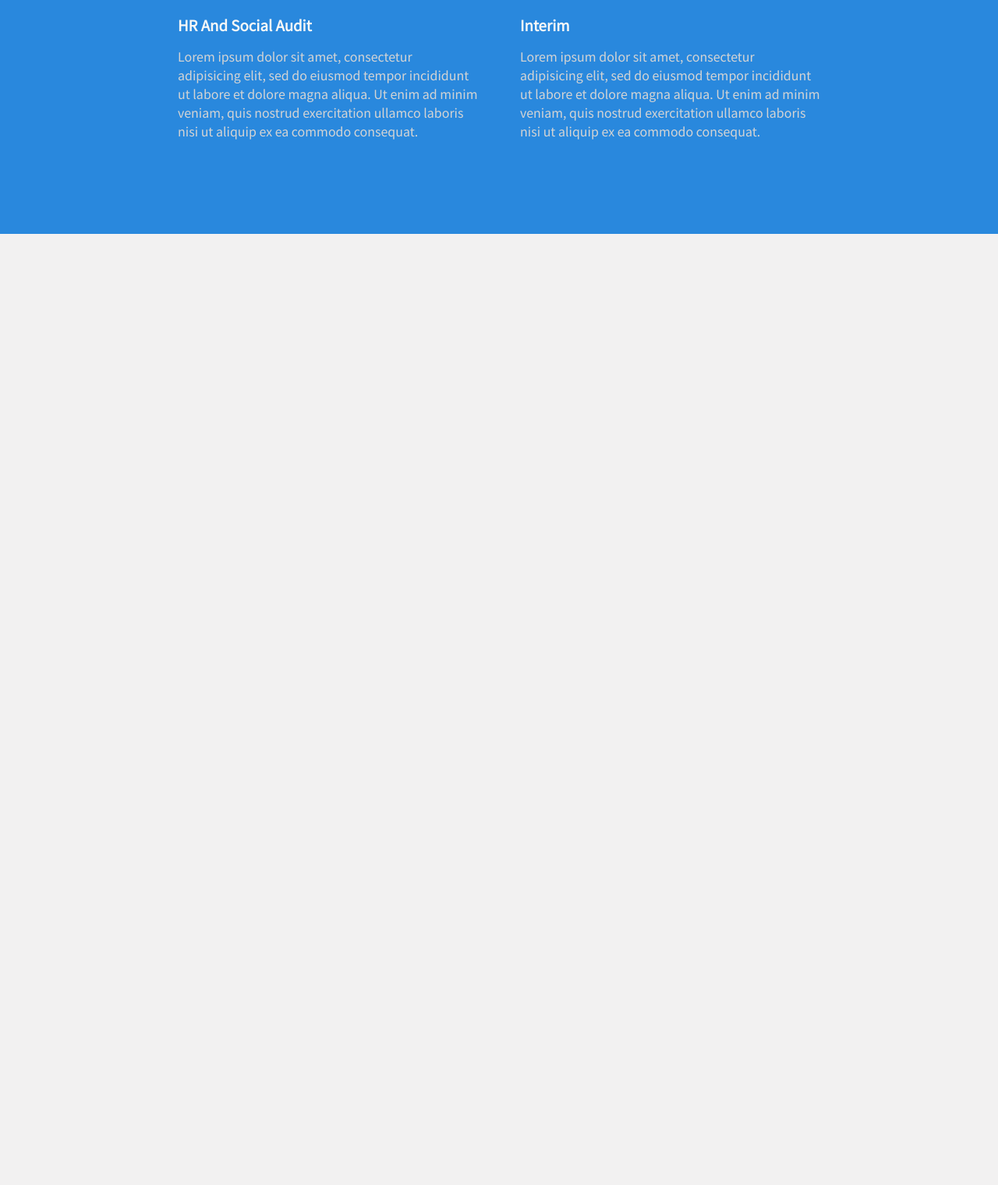
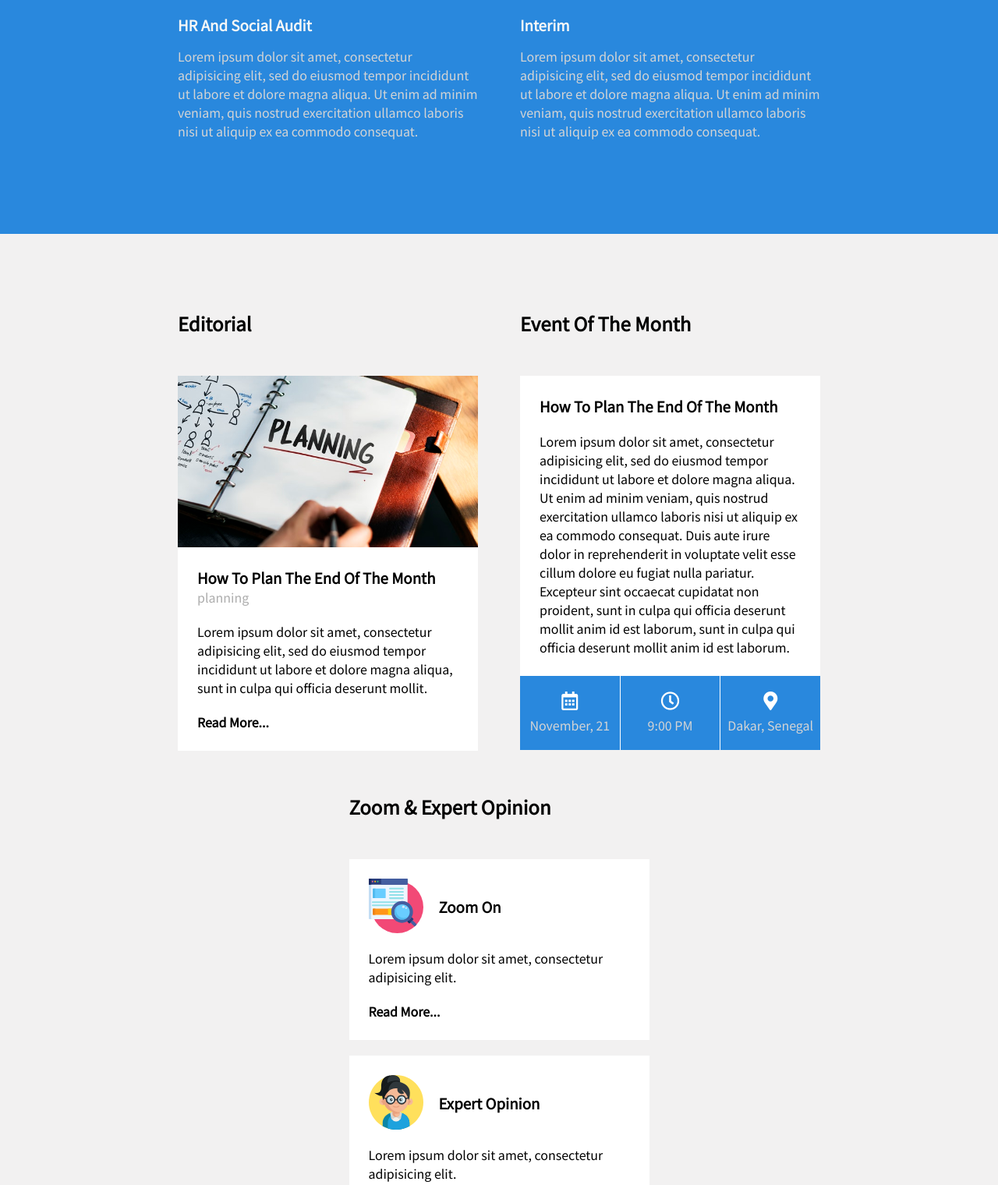
Before and after one commit to alioukahere/consulting-agency-homepage, a plain HTML site: page index.html in a window 1280 px wide. Shown: the part 2446-3966 px from the top of the page at 78% size. Before the commit the page ends 2746 px from the top, so only its background shows below. Drawn offline with Linux system fonts and the light colour scheme.

Commit message:
News section design

```diff
--- a/assets/css/style.css
+++ b/assets/css/style.css
@@ -229,3 +229,98 @@ img.responsive {
 .training p {
 	color: #D4D4D4;
 }
+
+
+/* news section */
+.news .flex-list {
+	margin-left: -20px;
+	margin-right: -20px;
+}
+
+.news .article {
+	max-width: 385px;
+	width: 385px;
+	margin: 27px;
+}
+
+.card {
+	background-color: #FFF;
+	padding: 25px;
+}
+
+.card a {
+	text-decoration: none;
+	color: #000;
+}
+
+.card a:hover(:not(.btn)) {
+	text-decoration: underline;
+}
+
+.card a.more {
+	font-weight: bold;
+}
+
+.card h3 {
+	text-transform: capitalize;
+}
+
+.card p {
+	margin-top: 20px;
+	margin-bottom: 20px;
+}
+
+.card.article-card .img-box {
+	height: 220px;
+	width: 385px;
+	margin: -25px;
+	margin-bottom: 25px;
+	background-size: cover !important;
+	background-repeat: no-repeat !important;
+	background-position: center !important;
+}
+
+.card.article-card a.category {
+	color: #ADADAD;
+}
+
+.card.event-card .foot {
+	margin: -25px;
+	margin-top: 25px;
+	background-color: #2988DD;
+	color: #D4D4D4;
+	display: flex;
+
+	text-align: center;
+}
+
+.card.event-card .foot span {
+	width: 33.333333%;
+	padding-top: 20px;
+	padding-bottom: 20px;
+}
+
+.card.event-card .foot span i {
+	display: block;
+	font-size: 1.5rem;
+	margin-bottom: 7px;
+	color: #FFF;
+}
+
+.card.event-card .foot span:not(:last-child) {
+	border-right: 1px solid #FFF;
+}
+
+.card.zoom-card {
+	margin-bottom: 20px;
+}
+
+.card.zoom-card .head {
+	display: flex;
+	align-items: center;
+}
+
+.card.zoom-card .head img {
+	width: 70px;
+	margin-right: 20px;
+}
--- a/index.html
+++ b/index.html
@@ -152,6 +152,79 @@
 				</div>
 			</div>
 		</div>
+	</div> <!-- end trainings -->
+
+	<div class="section news">
+		<div class="container">
+			<div class="flex-list center-main-axis">
+				<div class="article">
+					<h2>editorial</h2>
+					<div class="card article-card">
+						<div class="img-box" style="background: url('assets/img/blog.jpeg');"></div>
+						<div class="content">
+							<h3>how to plan the end of the month</h3>
+							<a href="#" class="category">planning</a>
+							<p>
+								Lorem ipsum dolor sit amet, consectetur adipisicing elit, sed do eiusmod
+								tempor incididunt ut labore et dolore magna aliqua, sunt in culpa qui officia deserunt mollit.
+							</p>
+							<a href="#" class="more">Read More...</a>
+						</div>
+					</div>
+				</div>
+				<div class="article">
+					<h2>event of the month</h2>
+					<div class="card event-card">
+						<h3>how to plan the end of the month</h3>
+						<p>
+							Lorem ipsum dolor sit amet, consectetur adipisicing elit, sed do eiusmod
+							tempor incididunt ut labore et dolore magna aliqua. Ut enim ad minim veniam,
+							quis nostrud exercitation ullamco laboris nisi ut aliquip ex ea commodo
+							consequat. Duis aute irure dolor in reprehenderit in voluptate velit esse
+							cillum dolore eu fugiat nulla pariatur. Excepteur sint occaecat cupidatat non
+							proident, sunt in culpa qui officia deserunt mollit anim id est laborum, sunt in culpa qui officia deserunt mollit anim id est laborum.
+						</p>
+						<div class="foot">
+							<span class="box">
+								<i class="far fa-calendar-alt"></i>
+								November, 21
+							</span>
+							<span class="box">
+								<i class="far fa-clock"></i>
+								9:00 PM
+							</span>
+							<span class="box">
+								<i class="fas fa-map-marker-alt"></i>
+								Dakar, Senegal
+							</span>
+						</div>
+					</div>
+				</div>
+				<div class="article">
+					<h2>zoom & expert opinion</h2>
+					<div class="card zoom-card">
+						<div class="head">
+							<img src="assets/img/seo.svg">
+							<h3>zoom on</h3>
+						</div>
+						<p>
+							Lorem ipsum dolor sit amet, consectetur adipisicing elit.
+						</p>
+						<a href="#" class="more">Read More...</a>
+					</div>
+					<div class="card zoom-card">
+						<div class="head">
+							<img src="assets/img/girl.svg">
+							<h3>expert opinion</h3>
+						</div>
+						<p>
+							Lorem ipsum dolor sit amet, consectetur adipisicing elit.
+						</p>
+						<a href="#" class="more">Read More...</a>
+					</div>
+				</div>
+			</div>
+		</div>
 	</div>
 </body>
 </html>
```
Also changed, not shown: assets/img/blog.jpeg (added), assets/img/girl.svg (added), assets/img/seo.svg (added).
